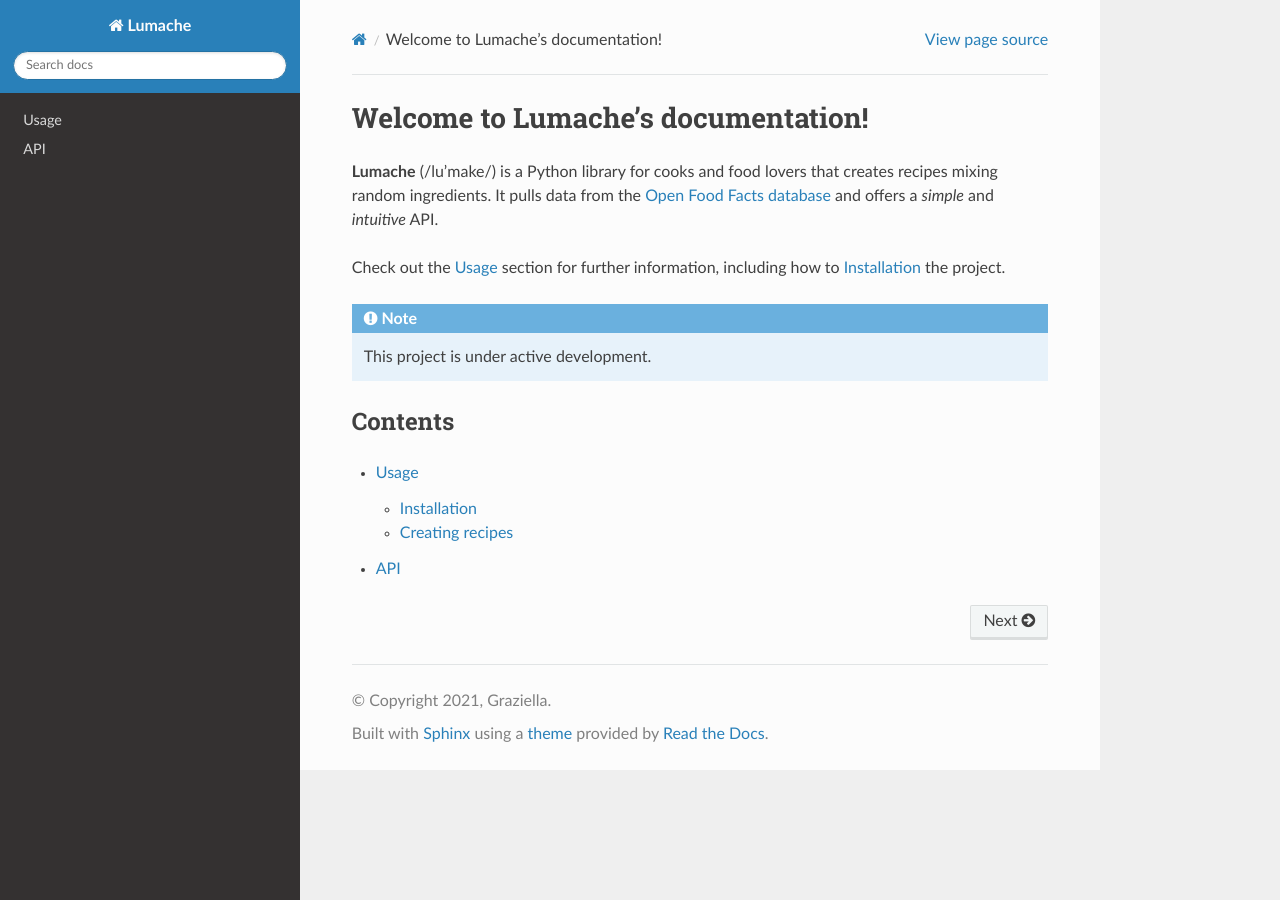
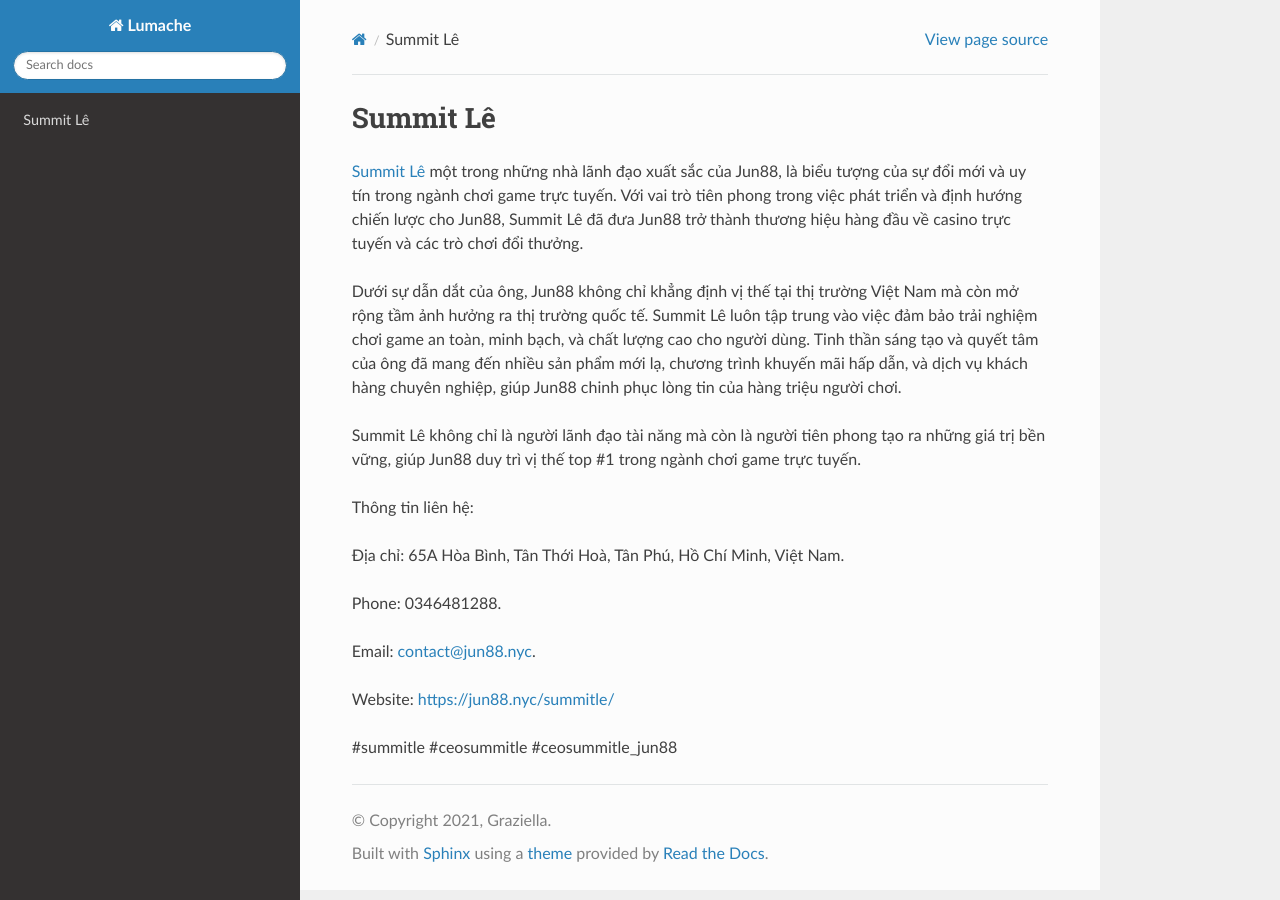
Before and after one commit to parkisngan19/ceosummitle, a Sphinx documentation site: the page built from docs/source/index.rst, in a window 1280 px wide. Built offline with Sphinx 7.4.7 and the Read the Docs theme 3.1.0, drawn with Linux system fonts in a browser that asks for light colours.

Commit message:
Update index.rst

```diff
--- a/docs/source/index.rst
+++ b/docs/source/index.rst
@@ -1,22 +1,20 @@
-Welcome to Lumache's documentation!
+Summit Lê
 ===================================
 
-**Lumache** (/lu'make/) is a Python library for cooks and food lovers
-that creates recipes mixing random ingredients.
-It pulls data from the `Open Food Facts database <https://world.openfoodfacts.org/>`_
-and offers a *simple* and *intuitive* API.
+`Summit Lê <https://jun88.nyc/summitle/>`_ một trong những nhà lãnh đạo xuất sắc của Jun88, là biểu tượng của sự đổi mới và uy tín trong ngành chơi game trực tuyến. Với vai trò tiên phong trong việc phát triển và định hướng chiến lược cho Jun88, Summit Lê đã đưa Jun88 trở thành thương hiệu hàng đầu về casino trực tuyến và các trò chơi đổi thưởng.
 
-Check out the :doc:`usage` section for further information, including
-how to :ref:`installation` the project.
+Dưới sự dẫn dắt của ông, Jun88 không chỉ khẳng định vị thế tại thị trường Việt Nam mà còn mở rộng tầm ảnh hưởng ra thị trường quốc tế. Summit Lê luôn tập trung vào việc đảm bảo trải nghiệm chơi game an toàn, minh bạch, và chất lượng cao cho người dùng. Tinh thần sáng tạo và quyết tâm của ông đã mang đến nhiều sản phẩm mới lạ, chương trình khuyến mãi hấp dẫn, và dịch vụ khách hàng chuyên nghiệp, giúp Jun88 chinh phục lòng tin của hàng triệu người chơi.
 
-.. note::
+Summit Lê không chỉ là người lãnh đạo tài năng mà còn là người tiên phong tạo ra những giá trị bền vững, giúp Jun88 duy trì vị thế top #1 trong ngành chơi game trực tuyến.
 
-   This project is under active development.
+Thông tin liên hệ:
 
-Contents
---------
+Địa chỉ: 65A Hòa Bình, Tân Thới Hoà, Tân Phú, Hồ Chí Minh, Việt Nam.
 
-.. toctree::
+Phone: 0346481288.
 
-   usage
-   api
+Email: contact@jun88.nyc.
+
+Website: https://jun88.nyc/summitle/
+
+#summitle #ceosummitle #ceosummitle_jun88
```
